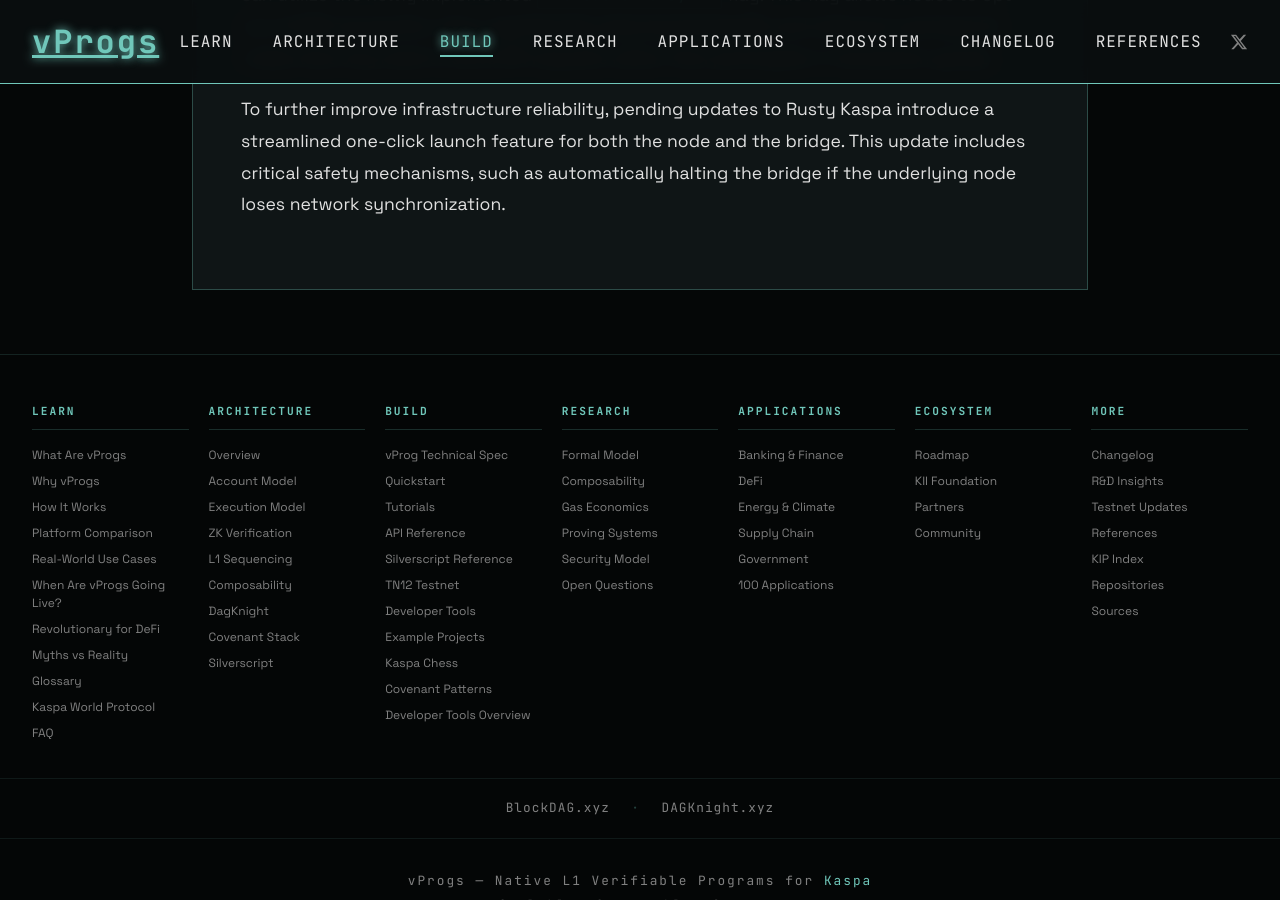
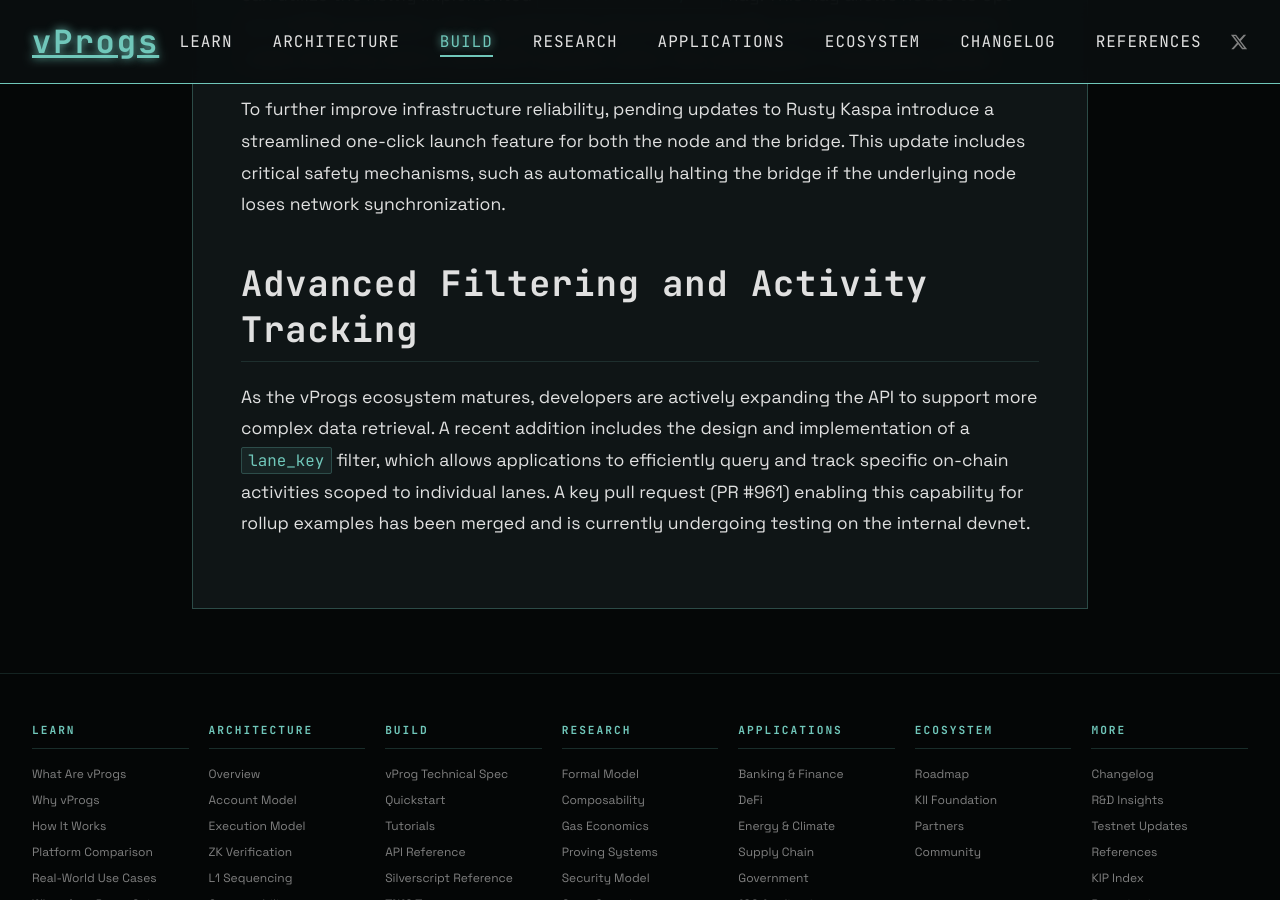
Before and after one commit to creative-inference/vprogs.xyz, a Jekyll site: the page built from build/api-reference.md, in a window 1280 px wide and 900 px high, scrolled down 13157 px. Built offline with Jekyll 4.4.1, drawn with Linux system fonts in a browser that asks for light colours.

Commit message:
Add information regarding the new lane_key filter API for vProgs. [auto]

```diff
--- a/build/api-reference.md
+++ b/build/api-reference.md
@@ -351,3 +351,7 @@
 
 
 To further improve infrastructure reliability, pending updates to Rusty Kaspa introduce a streamlined one-click launch feature for both the node and the bridge. This update includes critical safety mechanisms, such as automatically halting the bridge if the underlying node loses network synchronization.
+
+## Advanced Filtering and Activity Tracking
+
+As the vProgs ecosystem matures, developers are actively expanding the API to support more complex data retrieval. A recent addition includes the design and implementation of a `lane_key` filter, which allows applications to efficiently query and track specific on-chain activities scoped to individual lanes. A key pull request (PR #961) enabling this capability for rollup examples has been merged and is currently undergoing testing on the internal devnet.
```
